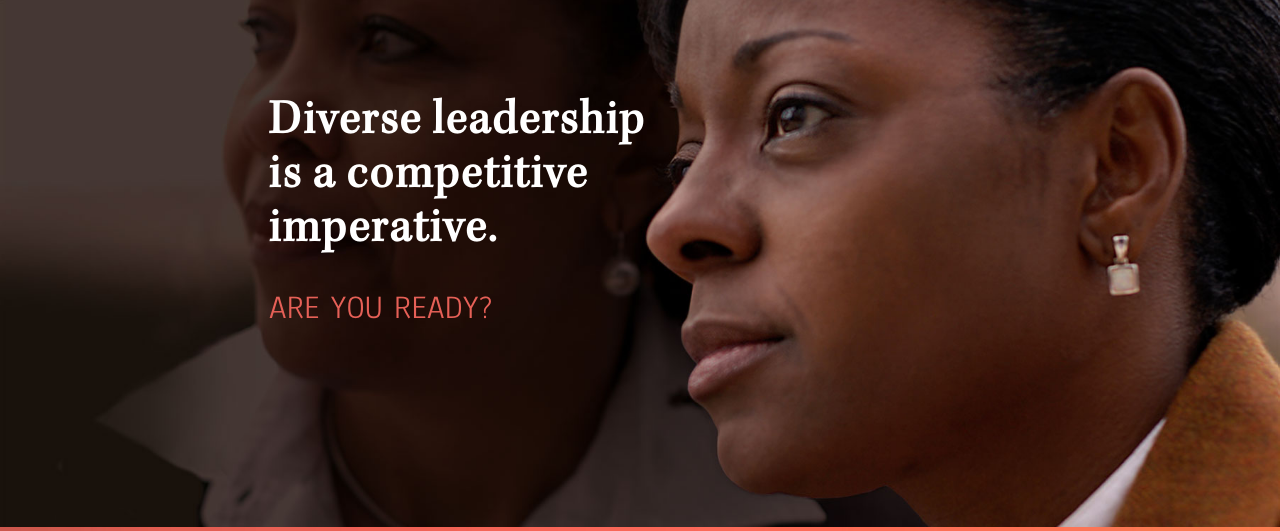
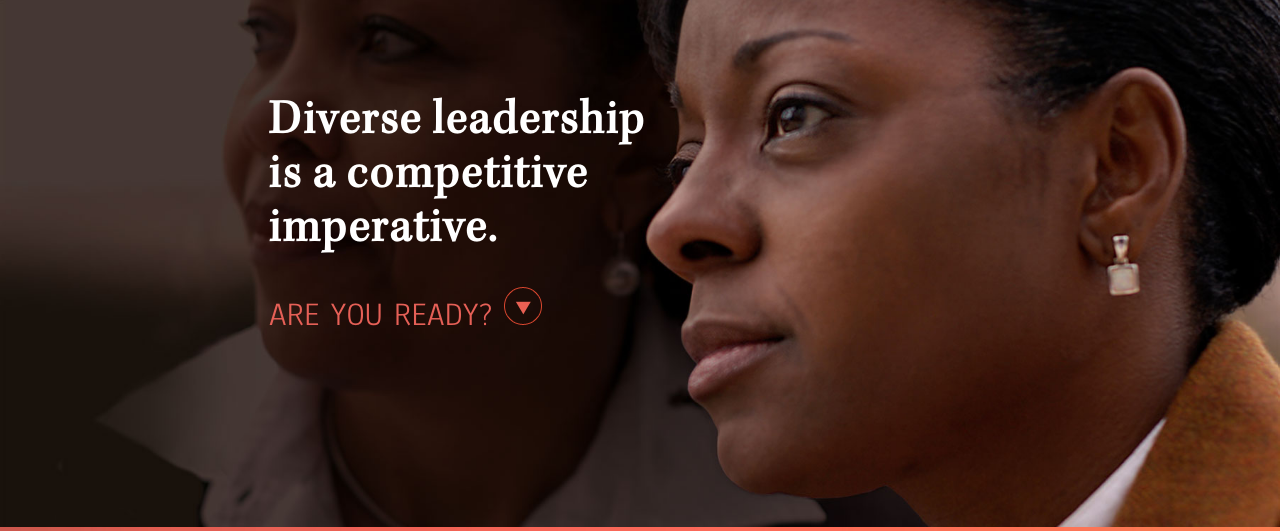
Before and after one commit to Inkriti-Digital/ThePartnership, a PHP site: page / in a window 1280 px wide. Shown: the part 81-612 px from the top of the page. Run offline with PHP 8.4, Linux system fonts and the light colour scheme; some libraries are stand-ins or nearby versions.

Commit message:
finalization for home page upload

```diff
--- a/css/src/layouts/landing.scss
+++ b/css/src/layouts/landing.scss
@@ -98,6 +98,11 @@
  			color: #e66057;
  			font-size: 34px;
  			text-transform: uppercase;
+ 			vertical-align: top;
+
+ 			img{
+ 				margin-top: 5px;
+ 			}
  		}
  	}
  }
--- a/css/styles.css
+++ b/css/styles.css
@@ -1830,6 +1830,10 @@ td {
   color: #e66057;
   font-size: 34px;
   text-transform: uppercase;
+  vertical-align: top;
+}
+.header .head-title .head-cta img {
+  margin-top: 5px;
 }
 
 .seperator-red {
--- a/index.html
+++ b/index.html
@@ -32,7 +32,7 @@
 						imperative.
 					</h1>
 					<div class="head-cta">
-						are you ready?
+						are you ready? <img src="img/header-arrow-red.png"/>
 					</div>
 				</div>
 				<div class="head-image">
```
Also changed, not shown: css/styles.min.css, img/header-arrow-red.png (added), 1 other file.
